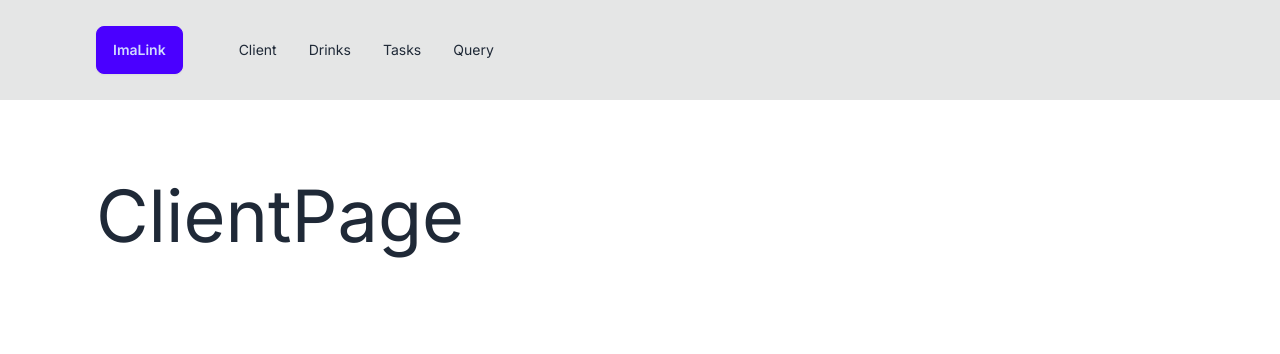
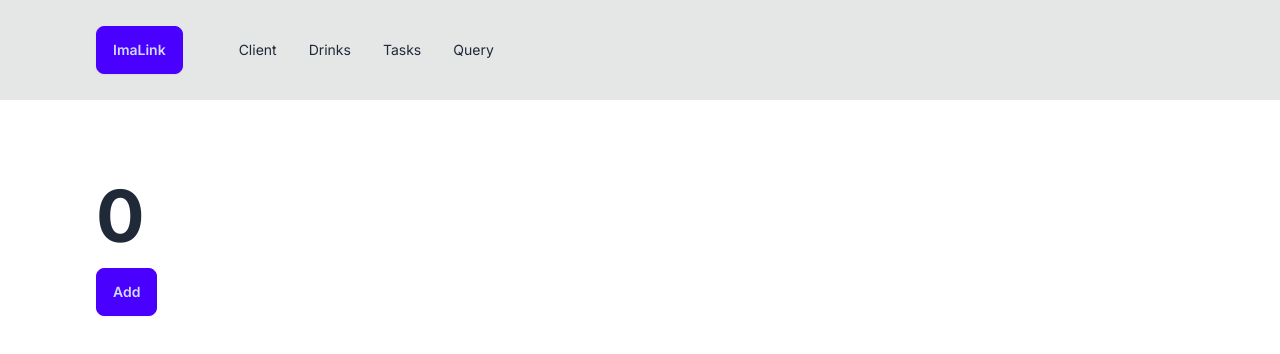
Before and after one commit to ChrisT303/TaskTrove, a Next.js app: page /client in a window 1280 px wide. Shown: the top 354 px of the page. Built offline with nearby package versions, Linux system fonts and the light colour scheme.

Commit message:
homepage update

```diff
--- a/app/client/page.js
+++ b/app/client/page.js
@@ -1,7 +1,13 @@
+'use client'
+import {useState} from 'react';
+
+
 const ClientPage = () => {
+    const [count, setCount] = useState(0)
     return (
       <div>
-        <h1 className="text-7xl">ClientPage</h1>
+        <h1 className="text-7xl font-bold mb-4">{count}</h1>
+        <button className='btn btn-primary' onClick={()=> setCount(count + 1)}>Add</button>
       </div>
     );
   };
--- a/app/page.js
+++ b/app/page.js
@@ -3,8 +3,8 @@
 const HomePage = () => {
   return (
     <div>
-      <h1 className="text-7xl">HomePage</h1>
-      <Link href="/about" className="text-2xl">about page</Link>
+      <h1 className="text-5xl mb-8 font-bold">TaskTrove</h1>
+      <Link href="/client" className="btn btn-accent">start</Link>
     </div>
   );
 };
```
